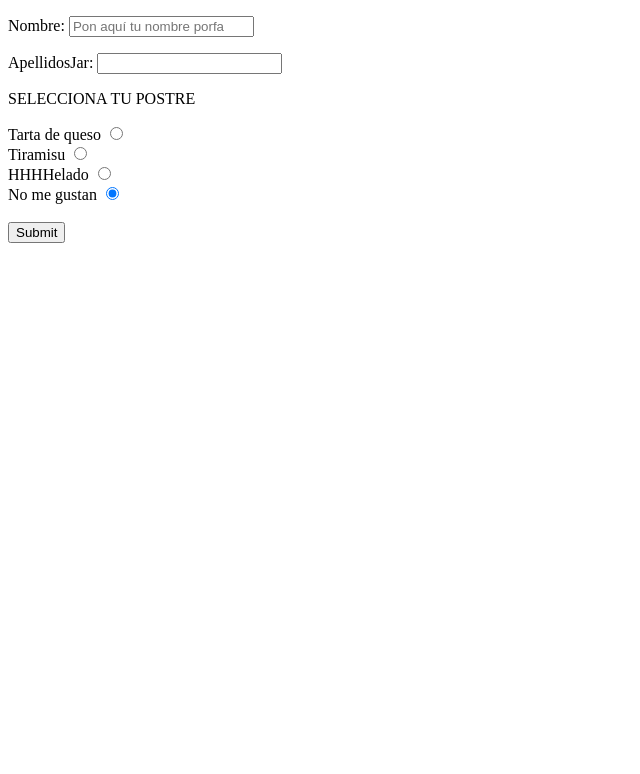
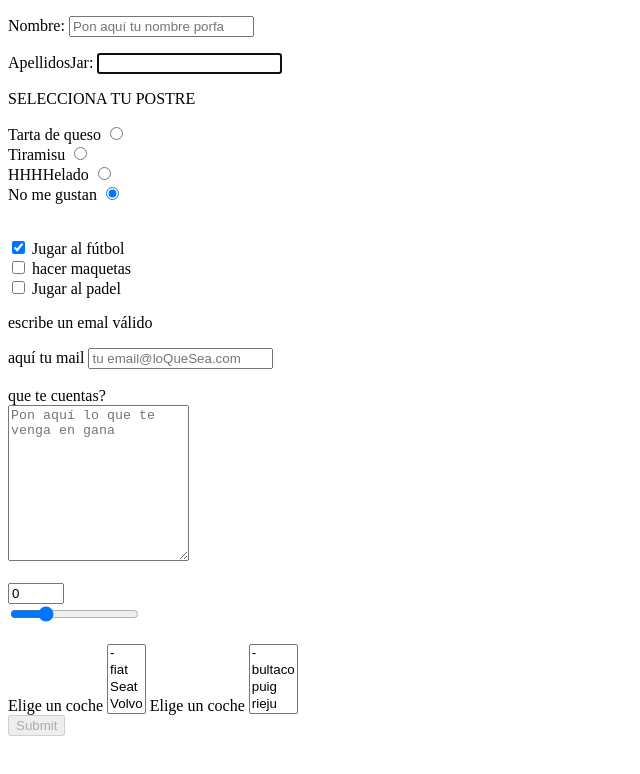
Before and after one commit to SoibCursos/formularios, a plain HTML site: page formulario.html in a window 1280 px wide. Shown: the whole page, without its empty margins (0-640 px from the left). Drawn offline with Linux system fonts and the light colour scheme.

Commit message:
formulario se anyaden diferentes atributos

```diff
--- a/formulario.html
+++ b/formulario.html
@@ -24,19 +24,20 @@
         <input type="submit">
     </form>-->
 
-<form action="#">
+<form action="#" method="get" autocomplete="off">
     <div class="my-imput">
         <label for="nombre_id">Nombre:</label>
-        <input type="text" name="nombres" id="nombre_id" placeholder="Pon aquí tu nombre porfa">
+        <input type="text" name="nombres" id="nombre_id" placeholder="Pon aquí tu nombre porfa" required size="20">
     </div>
     <div class="my-imput">
         <label for="apellido_id">ApellidosJar:</label>
-        <input type="text" name="apellidos" id="apellido_id">
+        <input type="text" name="apellidos" id="apellido_id" autofocus>
     </div>
     <div class="my-imput">
         <!--<input type="submit">-->
     </div>
-    <!--Que difernecia hay entre un -->
+    <!--Que difernecia hay entre un radio button y un checkbox-->
+    <!--Lo que hace que sea un único grupo o bloque es el name (radiobutton)-->
     <p>SELECCIONA TU POSTRE</p>
     <label for="tarte-queso">Tarta de queso</label>
     <input type="radio" name="postre-favorito" id="tarta-queso" value="tarta de queso">
@@ -51,7 +52,51 @@
     <input type="radio" name="postre-favorito" id="ninguno" value="ninguno" checked>
     <br>
     <br>
-    <input type="submit">
+    <!--checkbox--><!--El checked es parta que salga por defecto amrcado en las elecciones que presentamos-->
+    <p><Elige algunos hobbies></p>
+    <input type="checkbox" name="hobbie-1" id="hobbie-1" value="futbol" checked>
+    <label for="hobbie-1">Jugar al fútbol</label>
+    <br>
+    <input type="checkbox" name="hobbie-2" id="hobbie-1" value="maquetismo">
+    <label for="hobbie-1">hacer maquetas</label>
+    <br>
+    <input type="checkbox" name="hobbie-3" id="hobbie-1" value="padel">
+    <label for="hobbie-1">Jugar al padel</label>
+    <br>
+    <p>escribe un emal válido</p>
+    <label for="email">aquí tu mail</label>
+    <input type="email" name="email" id="email" placeholder="tu email@loQueSea.com">
+    <br>
+    <br>
+    <!--Textos largos-->
+    <label for="descripcion">que te cuentas?</label><br>
+    <textarea cols="20" rows="10" name="descripcion" id="descripcion" placeholder="Pon aquí lo que te venga en gana"></textarea>
+    <br>
+    <br>
+    <!--número-->
+    <input type="number" name="" id="" value="0" min="0" max="20" step="2">
+    <br><input type="range" name="range" id="range" value="4" min="2" max="10">
+    <br><br>
+    <!--campos de selección de opciones--> <!--Con multiple selecciono varios items del desplegable-->
+    <label for="cars">Elige un coche</label>
+    <select name="cars" id="cars" multiple>
+        <option value="">-</option>
+        <option value="Fiat">fiat</option>
+        <option value="Seat">Seat</option>
+        <option value="Volvo">Volvo</option>
+    </select>
+
+    <label for="bikes">Elige un coche</label>
+    <select name="bikes" id="bikes" multiple>
+        <option value="">-</option>
+        <option value="Fiat">bultaco</option>
+        <option value="Seat">puig</option>
+        <option value="Volvo">rieju</option>
+    </select>
+
+    <!--El type submit envía el formulatio-->
+    <div class="my-input"><input type="submit" disabled></div>
+
 
 </form>
 
```
